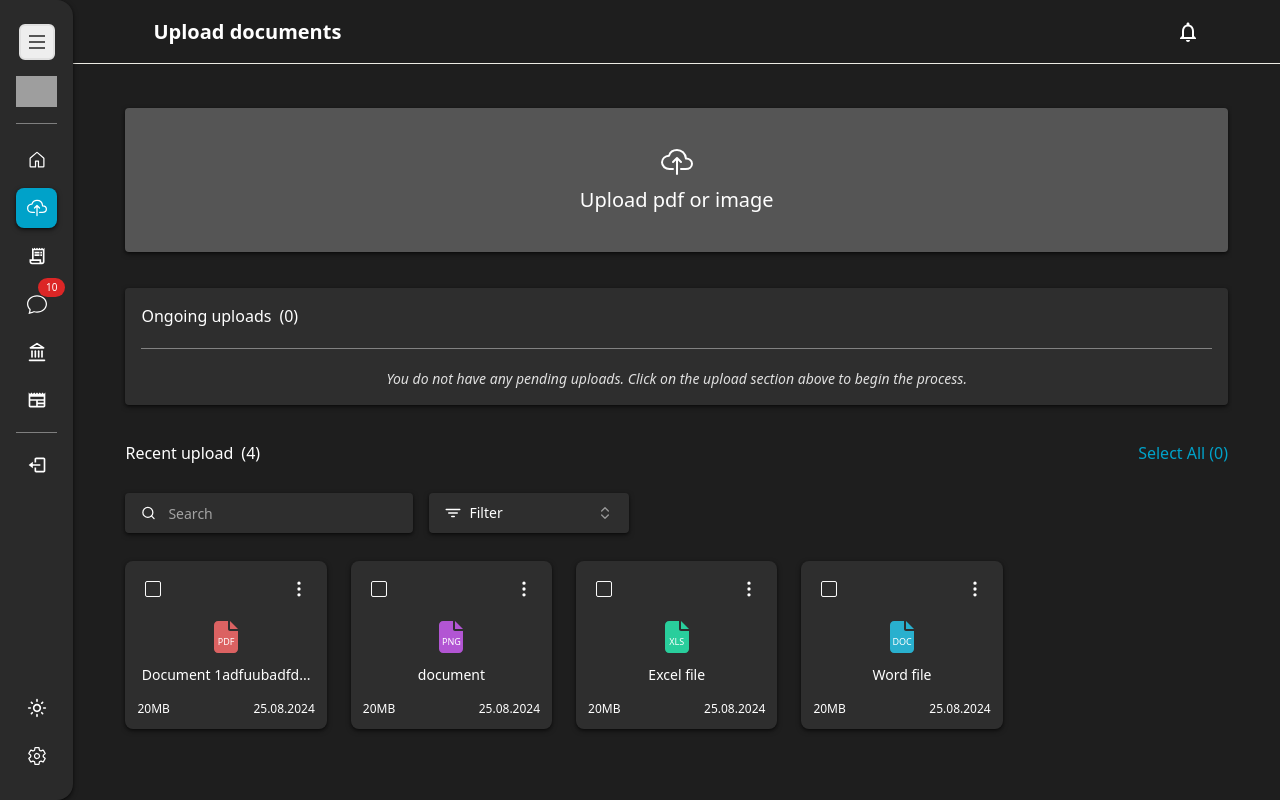
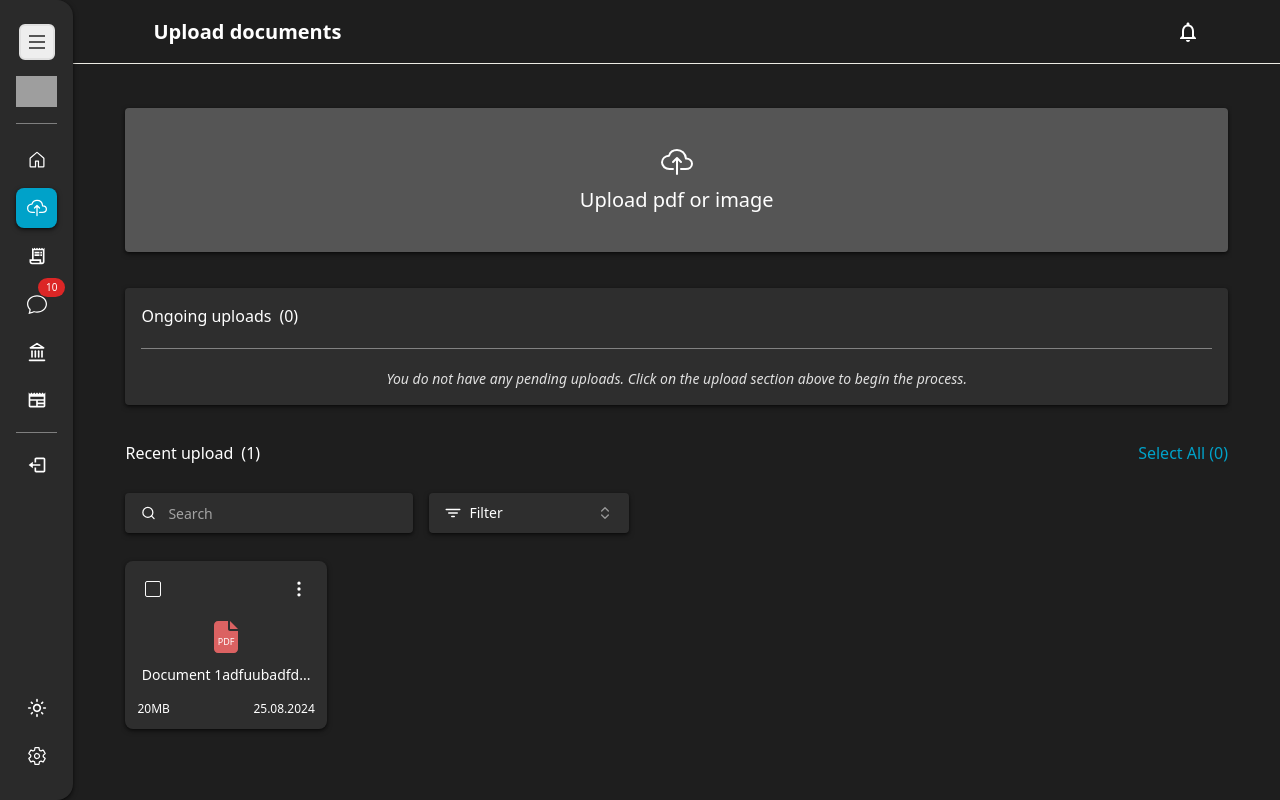
Before and after one commit to Trayshmhirk/tax-return-user-app, a React (Vite) app: page /upload-documents in a window 1280 px wide. Built offline with nearby package versions, Linux system fonts and the light colour scheme; grey boxes are pictures that could not be loaded.

Commit message:
install uuid for adding dynamic unique id to data

```diff
--- a/package.json
+++ b/package.json
@@ -36,6 +36,7 @@
     "recharts": "^2.12.7",
     "tailwind-merge": "^2.5.2",
     "tailwindcss-animate": "^1.0.7",
+    "uuid": "^10.0.0",
     "yup": "^1.4.0"
   },
   "devDependencies": {
@@ -43,6 +44,7 @@
     "@types/react": "^18.3.3",
     "@types/react-dom": "^18.3.0",
     "@types/react-slick": "^0.23.13",
+    "@types/uuid": "^10.0.0",
     "@typescript-eslint/eslint-plugin": "^7.15.0",
     "@typescript-eslint/parser": "^7.15.0",
     "@vitejs/plugin-react": "^4.3.1",
--- a/src/mocks/AllMockData.ts
+++ b/src/mocks/AllMockData.ts
@@ -67,30 +67,6 @@ export const uploadedDocuments: DocumentsPropTypes[] = [
       document_name: "Document 1adfuubadfdajhjahdf",
       document_size: "20",
       document_type: "application/pdf",
-      date_modified: "2024-08-25",
-      base64: "",
-   },
-   {
-      id: "id2",
-      document_name: "document",
-      document_size: "20",
-      document_type: "image/png",
-      date_modified: "2024-08-25",
-      base64: "",
-   },
-   {
-      id: "id3",
-      document_name: "Excel file",
-      document_size: "20",
-      document_type: "application/vnd.ms-excel",
-      date_modified: "2024-08-25",
-      base64: "",
-   },
-   {
-      id: "id4",
-      document_name: "Word file",
-      document_size: "20",
-      document_type: "application/msword",
       date_modified: "2024-08-25",
       base64: "",
    },
--- a/src/pages/UploadDocument.tsx
+++ b/src/pages/UploadDocument.tsx
@@ -8,6 +8,7 @@ import { uploadedDocuments as mockUploadedDocuments } from "../mocks/AllMockData
 import { getBase64 } from "../helpers/getBase64";
 import { mapFileTypeToDocumentType } from "../helpers/mapFileType";
 import { filterByDoctype } from "@/helpers/filterByDoctype";
+import { v4 as uuidv4 } from "uuid";
 
 const UploadDocument = () => {
    const [searchInput, setSearchInput] = useState<string>("");
@@ -128,7 +129,7 @@ const UploadDocument = () => {
                // Ensure selectedFile.type is a valid FileType
 
                const newDocument: DocumentsPropTypes = {
-                  id: Math.random().toString(), // Temporary ID generation
+                  id: uuidv4(), // Temporary ID generation
                   document_name: selectedFile.name,
                   document_type: selectedFile.type as FileType,
                   document_size: fileSizeInMB.toString(),
@@ -197,8 +198,6 @@ const UploadDocument = () => {
          }
       });
    };
-
-   console.log(selectedDocuments);
 
    return (
       <div className="flex flex-col gap-9">
```
Also changed, not shown: 1 other file (tests, documents, lock files or other folders).
